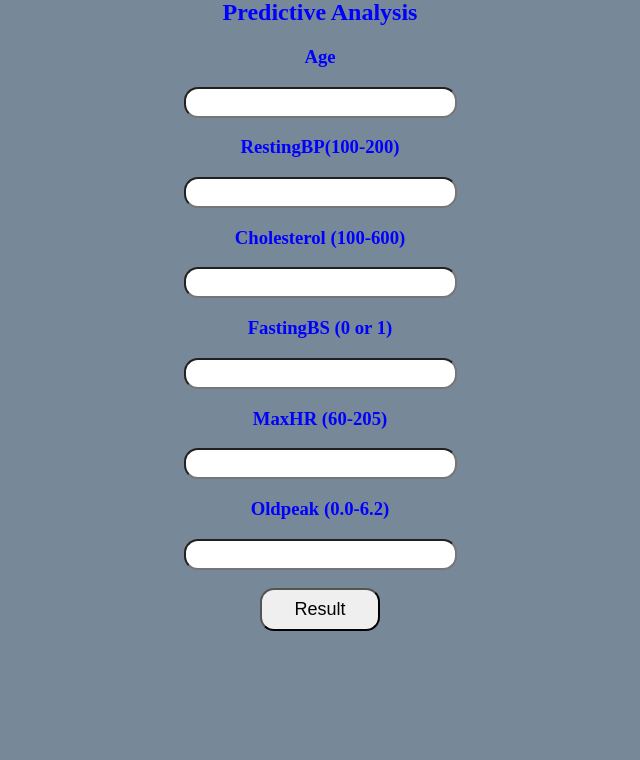
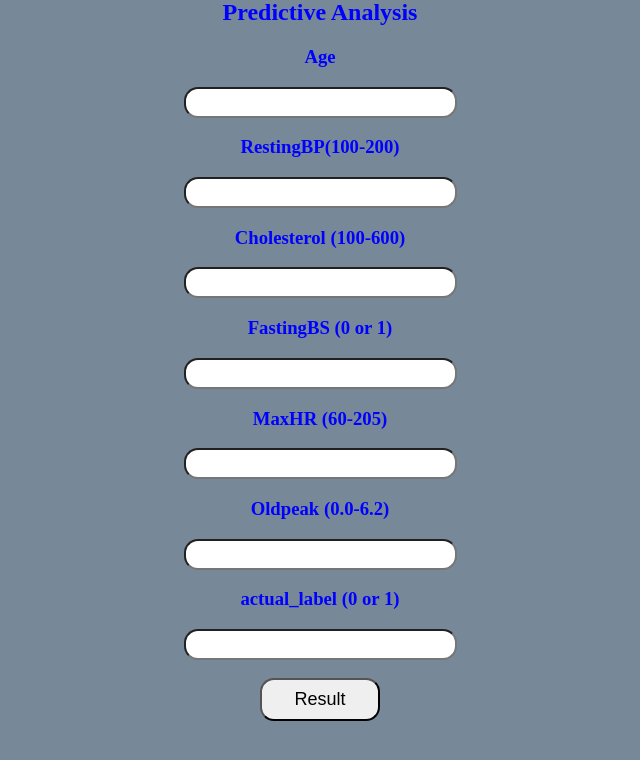
Before and after one commit to waigenius/SDA_mlops_tp, a Flask app: page / in a window 1280 px wide. Shown: the part 21-781 px from the top of the page, without its empty margins (320-960 px from the left). Run offline with Flask 2, Linux system fonts and the light colour scheme; parts of the project's set-up code (start-up, migrations or seed data) failed here and were passed over.

Commit message:
Update index.html to print the actual label

```diff
--- a/templates/index.html
+++ b/templates/index.html
@@ -18,6 +18,7 @@
             <h3>FastingBS (0 or 1)</h3><input id="fourth" name="FastingBS" required="required">
             <h3>MaxHR (60-205)</h3><input id="fifth" name="MaxHR" required="required">
             <h3>Oldpeak (0.0-6.2)</h3><input id="sixth" name="Oldpeak" required="required">
+            <h3>actual_label (0 or 1)</h3><input id="sixth" name="actual_label" required="optional">
             <br><br><button id="sub" type="submit ">Result</button>
             <br>
 
```
